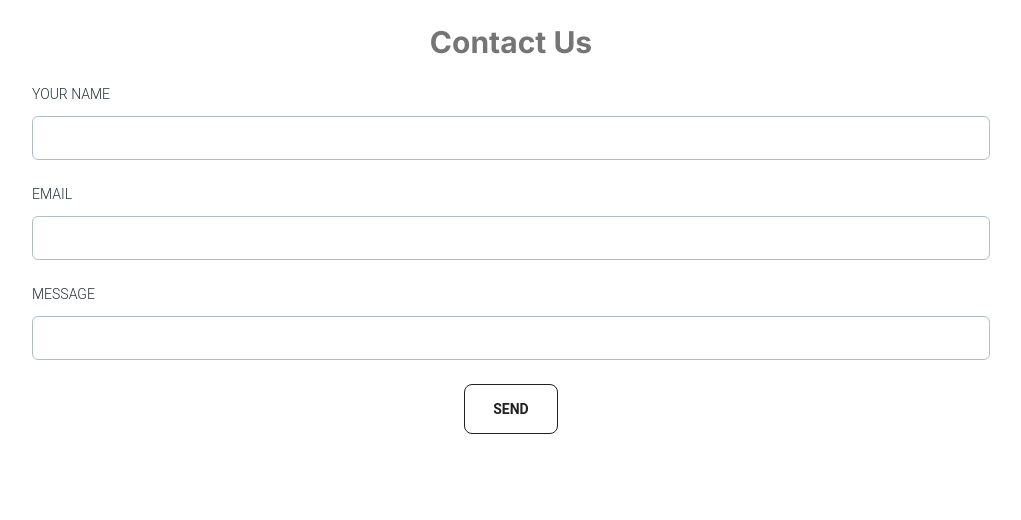
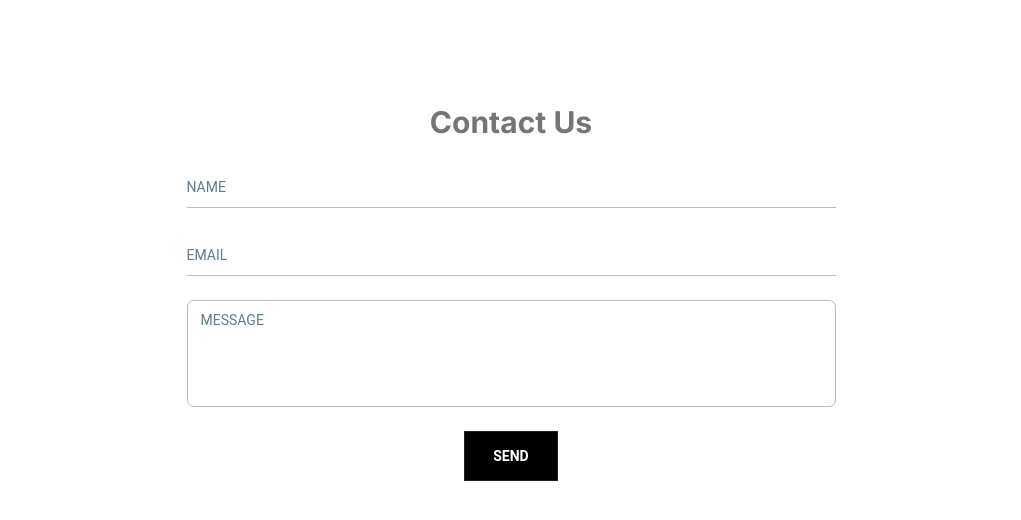
Before and after one commit to Dinithirathnayaka/Ecommerce-website, a React (Create React App) app: page /contact in a window 1280 px wide. Shown: the top 520 px of the page, without its empty margins (129-1150 px from the left). Built offline with nearby package versions, Linux system fonts and the light colour scheme.

Commit message:
Modified & fixed errors

```diff
--- a/package.json
+++ b/package.json
@@ -18,6 +18,7 @@
     "react-redux": "^8.1.3",
     "react-router-dom": "^6.21.1",
     "react-scripts": "5.0.1",
+    "react-scroll": "^1.9.0",
     "web-vitals": "^2.1.4"
   },
   "scripts": {
@@ -45,6 +46,7 @@
     ]
   },
   "devDependencies": {
+    "@types/react-scroll": "^1.8.10",
     "tailwindcss": "^3.4.1"
   }
 }
--- a/src/App.js
+++ b/src/App.js
@@ -6,7 +6,6 @@ import SingleProduct from "./Components/FilteredProducts/SingleProduct";
 import Login from "./Components/Login/Login";
 import { useSelector } from "react-redux";
 import Contact from "./Components/Contact/Contact";
-import { NotificationsMenu } from "./Components/FilteredProducts/test";
 
 function App() {
   const user = useSelector((state) => state.user.user);
--- a/src/Components/Contact/Contact.jsx
+++ b/src/Components/Contact/Contact.jsx
@@ -1,7 +1,13 @@
 import React, { useRef } from "react";
 import { IconContext } from "react-icons";
 import emailjs from "emailjs-com";
-import { Button, Input, Typography } from "@material-tailwind/react";
+import {
+  Button,
+  Input,
+  Typography,
+  Textarea,
+  Tooltip,
+} from "@material-tailwind/react";
 
 function Contact() {
   const form = useRef();
@@ -30,7 +36,7 @@ function Contact() {
   }
 
   return (
-    <div className="flex justify-around items-center px-5">
+    <div className="flex justify-around items-center px-5 my-20">
       <div className="rounded-lg ">
         <h1 className=" text-3xl font-inter text-gray-600 font-bold tracking-normal leading-non text-center my-6">
           Contact Us
@@ -38,53 +44,10 @@ function Contact() {
 
         <IconContext.Provider>
           <form ref={form} className="form" onSubmit={sendEmail}>
-            <div className="flex flex-wrap justify-between  gap-6">
-              <Typography
-                variant="p"
-                color="blue-gray"
-                className="-mb-3 uppercase text-sm"
-              >
-                Your Name
-              </Typography>
-              <Input
-                size="lg"
-                placeholder="name"
-                className=" !border-t-blue-gray-200 focus:!border-t-gray-900"
-                labelProps={{
-                  className: "before:content-none after:content-none",
-                }}
-              />
-              <Typography
-                variant="p"
-                color="blue-gray"
-                className="-mb-3 uppercase text-sm"
-              >
-                Email
-              </Typography>
-              <Input
-                size="lg"
-                placeholder="name@mail.com"
-                className=" !border-t-blue-gray-200 focus:!border-t-gray-900"
-                labelProps={{
-                  className: "before:content-none after:content-none",
-                }}
-              />
-              <Typography
-                variant="p"
-                color="blue-gray"
-                className="-mb-3 uppercase text-sm"
-              >
-                Message
-              </Typography>
-              <Input
-                size="lg"
-                rows={10}
-                placeholder="type message here..."
-                className=" !border-t-blue-gray-200 focus:!border-t-gray-900"
-                labelProps={{
-                  className: "before:content-none after:content-none",
-                }}
-              />
+            <div className="flex flex-wrap justify-between gap-6 mx-5">
+              <Input variant="standard" label="NAME" name="name" />
+              <Input variant="standard" label="EMAIL" name="email" />
+              <Textarea variant="outlined" label="MESSAGE" name="message" />
             </div>
 
             <Typography
@@ -92,18 +55,19 @@ function Contact() {
               content="Sign Out"
               placement="bottom"
             >
+              <Tooltip content="Send Message" placement="bottom">
                 <Button
-                color="gray"
                   size="lg"
                   variant="outlined"
                   ripple={true}
-                className="hover:bg-gray-200 duration-300 ease-in-out uppercase"
+                  className=" duration-300 ease-in-out uppercase bg-black text-white rounded-none font-semibold "
                   type="submit"
                   content="Sign Out"
                   placement="bottom"
                 >
                   Send
                 </Button>
+              </Tooltip>
             </Typography>
           </form>
         </IconContext.Provider>
--- a/src/Components/FilteredProducts/FilteredProducts.jsx
+++ b/src/Components/FilteredProducts/FilteredProducts.jsx
@@ -52,13 +52,13 @@ function FilteredProducts() {
       <Navbar />
       <div className="pt-16">
         <div className="pl-14">
-          <h1 className="text-4xl font-inter text-gray-600 font-bold tracking-normal leading-none">
+          <h1 className="md:text-3xl text-2xl font-inter text-gray-600 font-bold tracking-normal leading-none">
             {type}
           </h1>
 
-          <div className="flex items-center justify-between py-8">
-            <div className="flex items-center">
-              <Menu>
+          <div className="flex items-center justify-end py-8 mx-5">
+            <div className="flex">
+              <Menu className="right-0">
                 <MenuHandler>
                   <IconButton variant="text">
                     <svg
@@ -220,12 +220,20 @@ function FilteredProducts() {
                       })}
                     </MenuList>
                   </Menu>
-                  <Typography
-                    className="text-black hover:bg-gray-300 duration-300 ease-in-out mr-4"
+                  <MenuItem
+                    className="flex items-center gap-4 py-2 pl-2 pr-8 "
                     onClick={() => dispatch(filterProducts(type))}
                   >
-                    Clear Filter
-                  </Typography>
+                    <div className="flex flex-col gap-1">
+                      <Typography
+                        variant="small"
+                        color="red"
+                        className="font-semibold"
+                      >
+                        Clear Filter
+                      </Typography>
+                    </div>
+                  </MenuItem>
                 </MenuList>
               </Menu>
             </div>
@@ -234,7 +242,7 @@ function FilteredProducts() {
         {error ? (
           <Error />
         ) : (
-          <div className="grid grid-cols-1 justify-items-center py-8 gap-4 mx-auto md:grid-cols-3  md:max-w-7xl">
+          <div className="grid grid-cols-1 justify-items-center py-8 gap-4 mx-auto md:grid-cols-2 lg:grid-cols-3  md:max-w-7xl">
             {products
               .filter((product) => product.type === type)
               .map((product, index) => {
--- a/src/Components/FilteredProducts/ProductCard.jsx
+++ b/src/Components/FilteredProducts/ProductCard.jsx
@@ -16,7 +16,7 @@ function ProductCard({ id, name, text, price, colors, img }) {
   return (
     <Link to={`/filteredProducts/${type}/` + id}>
       <Card
-        className="w-80 md:w-96 my-8"
+        className="w-80 md:w-w1 my-8"
         onClick={() => dispatch(singleProduct(id))}
       >
         <CardHeader color="blue" className="relative h-96">
--- a/src/Components/NavigateButtons/NavigateButtons.jsx
+++ b/src/Components/NavigateButtons/NavigateButtons.jsx
@@ -30,11 +30,15 @@ function NavigateButtons() {
 
   return (
     <div>
-      <Marquee direction="right" speed={70} className="my-10 ">
+      {" "}
+      <h1 className=" text-3xl font-inter text-gray-600 font-bold tracking-normal leading-non text-center my-6">
+        Shop by
+      </h1>
+      <Marquee direction="right" speed={70} className="mb-10 mt-5 ">
         {buttons.map((button, index) => {
           return (
             <Card
-              className="w-80 md:w-96 my-8 mx-5 h-80 flex  justify-center items-center"
+              className="w-80 md:w-96 my-8 mx-5 h-80 flex  justify-center items-center transition-transform duration-300 hover:scale-105"
               key={index}
               style={{
                 backgroundImage: `url(${button.image})`,
--- a/src/Components/ProductSection/ProductSection.jsx
+++ b/src/Components/ProductSection/ProductSection.jsx
@@ -10,7 +10,7 @@ function ProductSection() {
           SUMMER T-Shirt SALE 30%
         </h2>
       </div>
-      <div className="grid grid-cols-1 justify-items-center py-8 gap-4 mx-auto md:grid-cols-3  md:max-w-7xl">
+      <div className="grid grid-cols-1 justify-items-center py-8 gap-4 mx-auto md:grid-cols-2 lg:grid-cols-3  md:max-w-7xl">
         {storeData.slice(0, 6).map((product, index) => {
           return (
             <div key={index}>
--- a/src/Components/ProductSection/ProductSectionItem.jsx
+++ b/src/Components/ProductSection/ProductSectionItem.jsx
@@ -27,9 +27,9 @@ function ProductSectionItem({
   return (
     <div>
       {" "}
-      <Card className="w-80 md:w-96 relative">
+      <Card className="w-80 md:w-w1 relative">
         <Typography
-          variant="h4"
+          variant="h5"
           color="blue-gray"
           className="mb-2 absolute rotate-45 top-12 right-8 z-10 text-red-700"
         >
@@ -39,7 +39,7 @@ function ProductSectionItem({
           <img src={img} alt={name} />
         </CardHeader>
         <CardBody className="text-center">
-          <Typography variant="h4" color="blue-gray" className="mb-2">
+          <Typography variant="h5" color="blue-gray" className="mb-2">
             {name}
           </Typography>
           <Typography color="gray" className="font-medium" textGradient>
--- a/tailwind.config.js
+++ b/tailwind.config.js
@@ -7,6 +7,9 @@ module.exports = withMT({
       fontFamily: {
         inter: ["Inter", "sans-serif"],
       },
+      width: {
+        w1: "22rem",
+      },
     },
   },
   plugins: [],
```
Also changed, not shown: src/Components/FilteredProducts/test.jsx (deleted, +0 -81 lines), src/Components/Navbar/Navbar.jsx (+12 -6 lines), 1 other file (tests, documents, lock files or other folders). Lines whose indentation alone changed are shown as unchanged.
